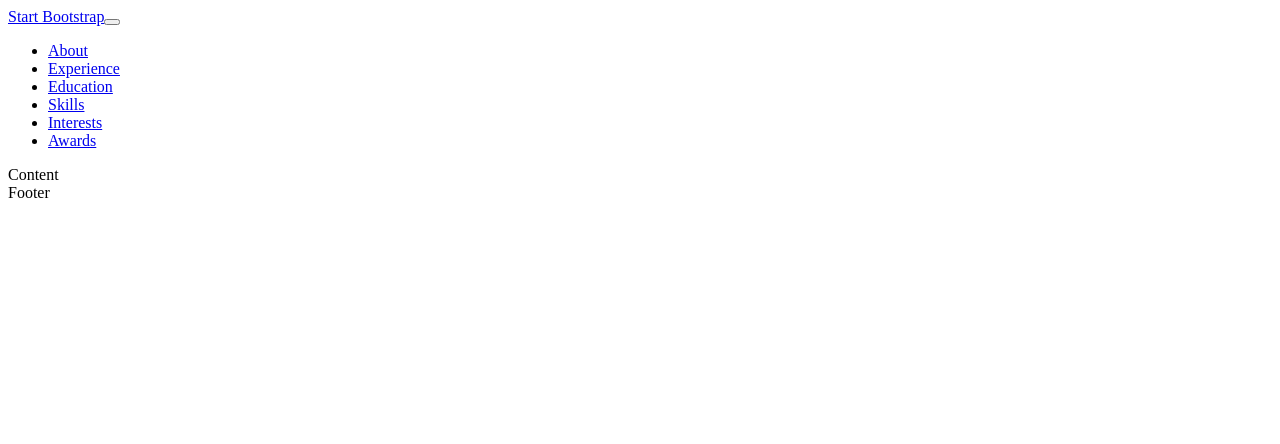
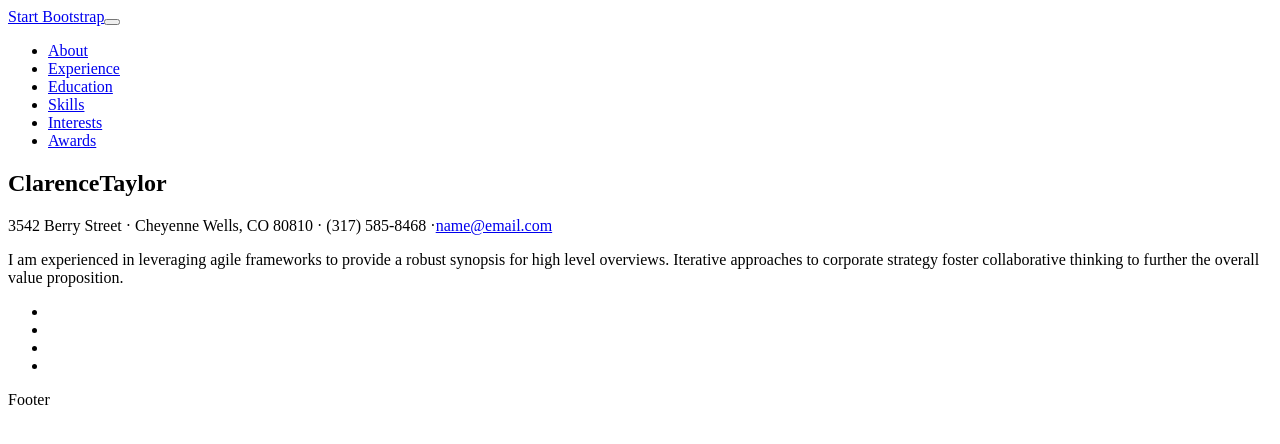
Before and after one commit to x1wins/-resume-reactjs, a React (Create React App) app: page / in a window 1280 px wide. Shown: the top 444 px of the page. Built offline with nearby package versions, Linux system fonts and the light colour scheme; a web font is replaced by a local one.

Commit message:
add about in content

```diff
--- a/src/Content.js
+++ b/src/Content.js
@@ -1,9 +1,57 @@
-import React, { Component } from 'react';
+import React, {Component} from 'react';
 
 class Content extends Component {
     render() {
         return (
-            <div>Content</div>
+            <div className="container-fluid p-0">
+                <section className="resume-section p-3 p-lg-5 d-flex d-column" id="about">
+                    <div className="my-auto">
+                        <h1 className="mb-0">Clarence
+                            <span className="text-primary">Taylor</span>
+                        </h1>
+                        <div className="subheading mb-5">3542 Berry Street · Cheyenne Wells, CO 80810 · (317) 585-8468 ·
+                            <a href="mailto:name@email.com">name@email.com</a>
+                        </div>
+                        <p className="mb-5">I am experienced in leveraging agile frameworks to provide a robust synopsis
+                            for high level overviews. Iterative approaches to corporate strategy foster collaborative
+                            thinking to further the overall value proposition.</p>
+                        <ul className="list-inline list-social-icons mb-0">
+                            <li className="list-inline-item">
+                                <a href="#">
+                                    <span className="fa-stack fa-lg">
+                                      <i className="fa fa-circle fa-stack-2x"></i>
+                                      <i className="fa fa-facebook fa-stack-1x fa-inverse"></i>
+                                    </span>
+                                </a>
+                            </li>
+                            <li className="list-inline-item">
+                                <a href="#">
+                                    <span className="fa-stack fa-lg">
+                                      <i className="fa fa-circle fa-stack-2x"></i>
+                                      <i className="fa fa-twitter fa-stack-1x fa-inverse"></i>
+                                    </span>
+                                </a>
+                            </li>
+                            <li className="list-inline-item">
+                                <a href="#">
+                                    <span className="fa-stack fa-lg">
+                                      <i className="fa fa-circle fa-stack-2x"></i>
+                                      <i className="fa fa-linkedin fa-stack-1x fa-inverse"></i>
+                                    </span>
+                                </a>
+                            </li>
+                            <li className="list-inline-item">
+                                <a href="#">
+                                    <span className="fa-stack fa-lg">
+                                      <i className="fa fa-circle fa-stack-2x"></i>
+                                      <i className="fa fa-github fa-stack-1x fa-inverse"></i>
+                                    </span>
+                                </a>
+                            </li>
+                        </ul>
+                    </div>
+                </section>
+            </div>
         );
     }
 }
```
